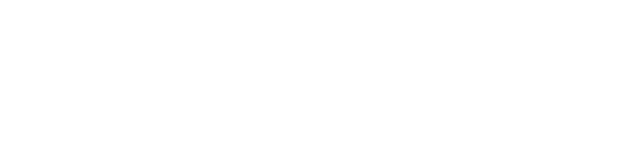
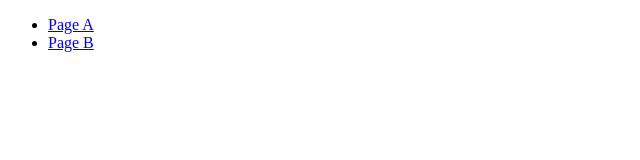
Before and after one commit to codrenatat/Tarea_3, a plain HTML site: page index.html in a window 1280 px wide. Shown: the whole page, without its empty margins (0-640 px from the left). Drawn offline with Linux system fonts and the light colour scheme.

Commit message:
nueva branch

```diff
--- a/index.html
+++ b/index.html
@@ -7,6 +7,12 @@
     <title>HOME</title>
 </head>
 <body>
+    <nav>
+        <ul>
+            <li><a href="page_a.html">Page A</a></li>
+            <li><a href="page_b.html">Page B</a></li>
+        </ul>
+    </nav>
 
 </body>
 </html>
```
